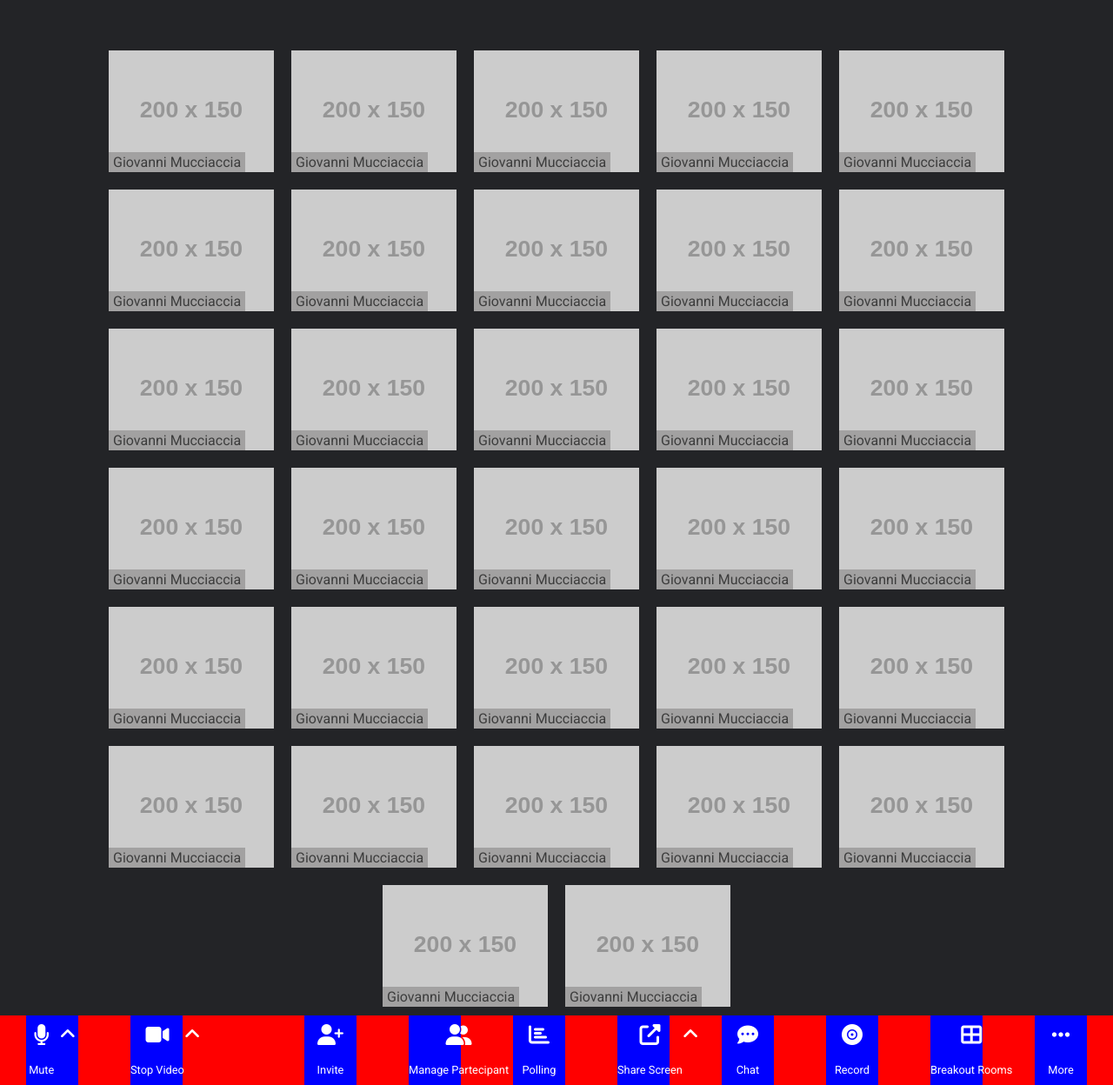
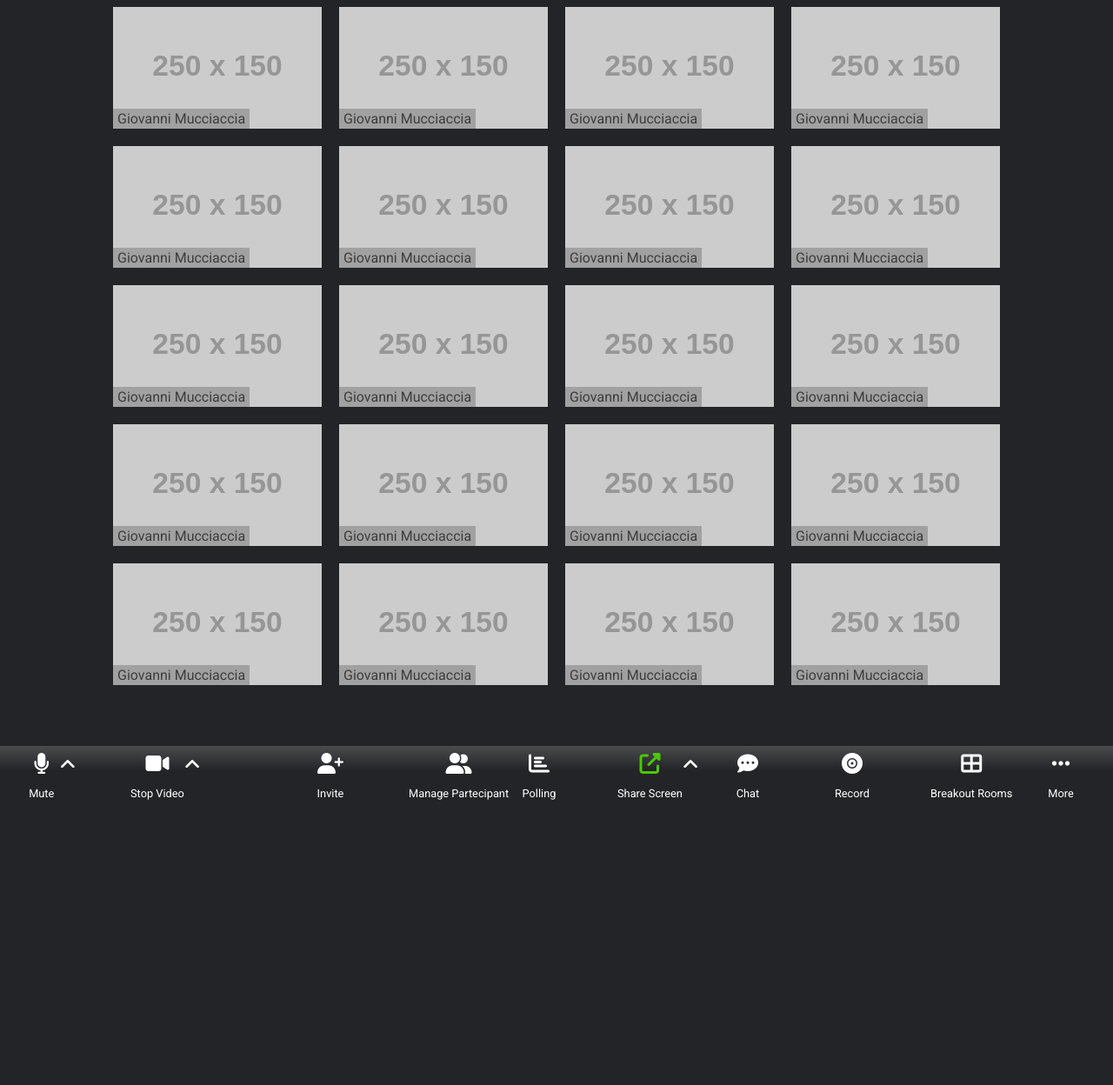
Before and after one commit to GianmarcoPerini/html-css-zoom, a plain HTML site: page index.html in a window 1280 px wide. Shown: the part 57-1305 px from the top of the page at 87% size. After the commit the page ends 985 px from the top, so only its background shows below. Drawn offline with Linux system fonts and the light colour scheme; placeholder pictures from the web are drawn by us.

Commit message:
zoom-final

```diff
--- a/css/style.css
+++ b/css/style.css
@@ -3,6 +3,10 @@
     padding: 0;
     box-sizing: border-box;
     font-family: 'Roboto', sans-serif;
+}
+
+body{
+    background-color: var(--background);
 }
 
 :root{
@@ -13,6 +17,7 @@
     --default-indicator: #7f7f7f;
     --background: #232427;
     --background-secondary: #4a4b4d;
+    --background-green: #4bc800;
     --background-name: rgba(56, 53, 53, .4);
 
     /* GRIGLIA VISUALIZZAZIONE  <i class="fas fa-grip-horizontal"></i> */
@@ -32,18 +37,12 @@
     /* DOT  <i class="fas fa-ellipsis-h"></i> */
 }
 
-.main{
-    background-color: var(--background);
-
-    width: 100%;
-}
 
 
 
 
 .button{
     width: 100%;
-    background-color: rebeccapurple;
     display: flex;
     justify-content: flex-end;
     color:  white;
@@ -52,25 +51,33 @@
 }
 
 .button__style{
-    background-color: var(--button-color);
+    background-image: linear-gradient(var(--background-secondary), var(--background) 60%);
     padding: 8px 10px;
     border-radius: 10px
 }
 
+.button__style:hover{
+    background-image: linear-gradient(var(--background-secondary), var(--background) 95%);
+    cursor: pointer;
+
+}
 
 
+/* //////////////////////////////////////// */
 
 
 .box{
     width: 90%;
+    height: 800px;
+    overflow: hidden;
     display: flex;
     justify-content: center;
     flex-wrap: wrap;
-    margin: 50px auto 0 auto;
+    margin: 0 auto;
 }
 
 .box__card{
-    width: 200px;
+    width: 250px;
     height: 150px;
     margin: 5px;
     position: relative;
@@ -97,42 +104,32 @@
 }
 
 
+/* //////////////////////////////////////// */
 
 
 .foot{
     width: 100%;
-    height: 80px;
-
-    background-color: red;
-
+    height: 70px;
+    background-image: linear-gradient(var(--background-secondary), var(--background) 40%);
     display: flex;
     align-items: center;
     flex-wrap: wrap;
-
     overflow: hidden;
+    margin-top: 60px;
 }
 
 .foot__box{
     width: 60px;
-    height: 80px;
-
-    background-color: blue;
-
+    height: 70px;
     margin: 0px 30px;
-
     display: flex;
     justify-content: space-around;
     align-items: center;
     align-content: space-around;
-
 }
 
 .foot :nth-of-type(11){
     margin-left: auto;
-    margin-right: 0;
-    width: 150px;
-    color: var(--txt-allert);
-    background-color: var(--background-secondary);
 }
 
 .foot :nth-of-type(3){
@@ -145,12 +142,12 @@
     justify-content: space-around;
     height: inherit;
 }
+
 .foot__icon{
     color: white;
     font-size: 1.5em;
     text-align: center;
     display: block;
-
 }
 
 .foot__prg{
@@ -166,3 +163,19 @@
     color: white;
     padding-top: 10px;
 }
+
+.foot__icon--green{
+    color: var(--background-green)
+}
+
+.foot__prg--red{
+    color: var(--txt-allert);
+}
+
+.foot__box--end{
+    background-color: var(--background-secondary);
+    margin-right: 0;
+    width: 150px;
+    height: 80px;
+    font-size: 1.3em
+}
--- a/index.html
+++ b/index.html
@@ -14,6 +14,9 @@
 <body>
         <main class="main">
 
+
+            <!-- BUTTON -->
+
             <div class="button">
                 <div class="button__style">
                     <p><i class="fas fa-grip-horizontal"></i> Speaker view</p>
@@ -23,139 +26,143 @@
                 </div>
             </div>
 
+            <!-- CARD -->
+
             <div class="box">
                 <div class="box__card">
-                        <img src="https://via.placeholder.com/200x150" alt="">
+                    <img src="https://via.placeholder.com/250x150" alt="">
                     <p class="box__card__name">Giovanni Mucciaccia</p>
                 </div>
                 <div class="box__card">
-                        <img src="https://via.placeholder.com/200x150" alt="">
+                    <img src="https://via.placeholder.com/250x150" alt="">
                     <p class="box__card__name">Giovanni Mucciaccia</p>
                 </div>
                 <div class="box__card">
-                        <img src="https://via.placeholder.com/200x150" alt="">
+                    <img src="https://via.placeholder.com/250x150" alt="">
                     <p class="box__card__name">Giovanni Mucciaccia</p>
                 </div>
                 <div class="box__card">
-                        <img src="https://via.placeholder.com/200x150" alt="">
+                    <img src="https://via.placeholder.com/250x150" alt="">
                     <p class="box__card__name">Giovanni Mucciaccia</p>
                 </div>
                 <div class="box__card">
-                        <img src="https://via.placeholder.com/200x150" alt="">
+                    <img src="https://via.placeholder.com/250x150" alt="">
                     <p class="box__card__name">Giovanni Mucciaccia</p>
                 </div>
                 <div class="box__card">
-                        <img src="https://via.placeholder.com/200x150" alt="">
+                    <img src="https://via.placeholder.com/250x150" alt="">
                     <p class="box__card__name">Giovanni Mucciaccia</p>
                 </div>
                 <div class="box__card">
-                        <img src="https://via.placeholder.com/200x150" alt="">
+                    <img src="https://via.placeholder.com/250x150" alt="">
                     <p class="box__card__name">Giovanni Mucciaccia</p>
                 </div>
                 <div class="box__card">
-                        <img src="https://via.placeholder.com/200x150" alt="">
+                    <img src="https://via.placeholder.com/250x150" alt="">
                     <p class="box__card__name">Giovanni Mucciaccia</p>
                 </div>
                 <div class="box__card">
-                        <img src="https://via.placeholder.com/200x150" alt="">
+                    <img src="https://via.placeholder.com/250x150" alt="">
                     <p class="box__card__name">Giovanni Mucciaccia</p>
                 </div>
                 <div class="box__card">
-                        <img src="https://via.placeholder.com/200x150" alt="">
+                    <img src="https://via.placeholder.com/250x150" alt="">
                     <p class="box__card__name">Giovanni Mucciaccia</p>
                 </div>
                 <div class="box__card">
-                        <img src="https://via.placeholder.com/200x150" alt="">
+                    <img src="https://via.placeholder.com/250x150" alt="">
                     <p class="box__card__name">Giovanni Mucciaccia</p>
                 </div>
                 <div class="box__card">
-                        <img src="https://via.placeholder.com/200x150" alt="">
+                    <img src="https://via.placeholder.com/250x150" alt="">
                     <p class="box__card__name">Giovanni Mucciaccia</p>
                 </div>
                 <div class="box__card">
-                        <img src="https://via.placeholder.com/200x150" alt="">
+                    <img src="https://via.placeholder.com/250x150" alt="">
                     <p class="box__card__name">Giovanni Mucciaccia</p>
                 </div>
                 <div class="box__card">
-                        <img src="https://via.placeholder.com/200x150" alt="">
+                    <img src="https://via.placeholder.com/250x150" alt="">
                     <p class="box__card__name">Giovanni Mucciaccia</p>
                 </div>
                 <div class="box__card">
-                        <img src="https://via.placeholder.com/200x150" alt="">
+                    <img src="https://via.placeholder.com/250x150" alt="">
                     <p class="box__card__name">Giovanni Mucciaccia</p>
                 </div>
                 <div class="box__card">
-                        <img src="https://via.placeholder.com/200x150" alt="">
+                    <img src="https://via.placeholder.com/250x150" alt="">
                     <p class="box__card__name">Giovanni Mucciaccia</p>
                 </div>
                 <div class="box__card">
-                        <img src="https://via.placeholder.com/200x150" alt="">
+                    <img src="https://via.placeholder.com/250x150" alt="">
                     <p class="box__card__name">Giovanni Mucciaccia</p>
                 </div>
                 <div class="box__card">
-                        <img src="https://via.placeholder.com/200x150" alt="">
+                    <img src="https://via.placeholder.com/250x150" alt="">
                     <p class="box__card__name">Giovanni Mucciaccia</p>
                 </div>
                 <div class="box__card">
-                        <img src="https://via.placeholder.com/200x150" alt="">
+                    <img src="https://via.placeholder.com/250x150" alt="">
                     <p class="box__card__name">Giovanni Mucciaccia</p>
                 </div>
                 <div class="box__card">
-                        <img src="https://via.placeholder.com/200x150" alt="">
+                    <img src="https://via.placeholder.com/250x150" alt="">
                     <p class="box__card__name">Giovanni Mucciaccia</p>
                 </div>
                 <div class="box__card">
-                        <img src="https://via.placeholder.com/200x150" alt="">
+                    <img src="https://via.placeholder.com/250x150" alt="">
                     <p class="box__card__name">Giovanni Mucciaccia</p>
                 </div>
                 <div class="box__card">
-                        <img src="https://via.placeholder.com/200x150" alt="">
+                    <img src="https://via.placeholder.com/250x150" alt="">
                     <p class="box__card__name">Giovanni Mucciaccia</p>
                 </div>
                 <div class="box__card">
-                        <img src="https://via.placeholder.com/200x150" alt="">
+                    <img src="https://via.placeholder.com/250x150" alt="">
                     <p class="box__card__name">Giovanni Mucciaccia</p>
                 </div>
                 <div class="box__card">
-                        <img src="https://via.placeholder.com/200x150" alt="">
+                    <img src="https://via.placeholder.com/250x150" alt="">
                     <p class="box__card__name">Giovanni Mucciaccia</p>
                 </div>
                 <div class="box__card">
-                        <img src="https://via.placeholder.com/200x150" alt="">
+                    <img src="https://via.placeholder.com/250x150" alt="">
                     <p class="box__card__name">Giovanni Mucciaccia</p>
                 </div>
                 <div class="box__card">
-                        <img src="https://via.placeholder.com/200x150" alt="">
+                    <img src="https://via.placeholder.com/250x150" alt="">
                     <p class="box__card__name">Giovanni Mucciaccia</p>
                 </div>
                 <div class="box__card">
-                        <img src="https://via.placeholder.com/200x150" alt="">
+                    <img src="https://via.placeholder.com/250x150" alt="">
                     <p class="box__card__name">Giovanni Mucciaccia</p>
                 </div>
                 <div class="box__card">
-                        <img src="https://via.placeholder.com/200x150" alt="">
+                    <img src="https://via.placeholder.com/250x150" alt="">
                     <p class="box__card__name">Giovanni Mucciaccia</p>
                 </div>
                 <div class="box__card">
-                        <img src="https://via.placeholder.com/200x150" alt="">
+                    <img src="https://via.placeholder.com/250x150" alt="">
                     <p class="box__card__name">Giovanni Mucciaccia</p>
                 </div>
                 <div class="box__card">
-                        <img src="https://via.placeholder.com/200x150" alt="">
+                    <img src="https://via.placeholder.com/250x150" alt="">
                     <p class="box__card__name">Giovanni Mucciaccia</p>
                 </div>
                 <div class="box__card">
-                        <img src="https://via.placeholder.com/200x150" alt="">
+                    <img src="https://via.placeholder.com/250x150" alt="">
                     <p class="box__card__name">Giovanni Mucciaccia</p>
                 </div>
                 <div class="box__card">
-                        <img src="https://via.placeholder.com/200x150" alt="">
+                    <img src="https://via.placeholder.com/250x150" alt="">
                     <p class="box__card__name">Giovanni Mucciaccia</p>
                 </div>
             </div>
 
+
+                <!-- FOOTER -->
+
             <div class="foot">
-
                 <div class="foot__box">
                     <div class="foot__box__icon">
                         <i class="foot__icon fas fa-microphone"></i>
@@ -165,7 +172,6 @@
                         <i class="foot__angle fas fa-angle-up"></i>
                     </div>
                 </div>
-
                 <div class="foot__box">
                     <div class="foot__box__icon">
                         <i class="foot__icon fas fa-video"></i>
@@ -175,74 +181,64 @@
                         <i class="foot__angle fas fa-angle-up"></i>
                     </div>
                 </div>
-
                 <div class="foot__box">
                     <div class="foot__box__icon">
                         <i class="foot__icon fas fa-user-plus"></i>
                         <p class="foot__prg"> Invite</p>
                     </div>
                 </div>
-
                 <div class="foot__box">
                     <div class="foot__box__icon">
                         <i class="foot__icon fas fa-user-friends"></i>
                         <p class="foot__prg"><nobr>Manage Partecipant</nobr></p>
                     </div>
                 </div>
-
                 <div class="foot__box">
                     <div class="foot__box__icon">
                         <i class="foot__icon fas fa-chart-bar"></i>
                         <p class="foot__prg">Polling</p>
                     </div>
                 </div>
-
                 <div class="foot__box">
                     <div class="foot__box__icon">
-                        <i class="foot__icon fas fa-external-link-alt"></i>
+                        <i class="foot__icon foot__icon--green fas fa-external-link-alt"></i>
                         <p class="foot__prg"><nobr>Share Screen</nobr></p>
                     </div>
                     <div class="foot__box__angle">
                         <i class="foot__angle fas fa-angle-up"></i>
                     </div>
                 </div>
-
                 <div class="foot__box">
                     <div class="foot__box__icon">
                         <i class="foot__icon fas fa-comment-dots"></i>
                         <p class="foot__prg">Chat</p>
                     </div>
                 </div>
-
                 <div class="foot__box">
                     <div class="foot__box__icon">
                         <i class="foot__icon fas fa-record-vinyl"></i>
                         <p class="foot__prg">Record</p>
                     </div>
                 </div>
-
                 <div class="foot__box">
                     <div class="foot__box__icon">
                         <i class="foot__icon fas fa-th-large"></i>
                         <p class="foot__prg"><nobr>Breakout Rooms</nobr></p>
                     </div>
                 </div>
-
                 <div class="foot__box">
                     <div class="foot__box__icon">
                         <i class="foot__icon fas fa-ellipsis-h"></i>
                         <p class="foot__prg">More</p>
                     </div>
                 </div>
-
-                <div class="foot__box">
-                    <div class="foot__box__icon">
-                        <p class="foot__prg--">End Meeting</p>
+                <div class="foot__box--end">
+                    <div class="foot__box__icon foot__box__icon--red">
+                        <p class="foot__prg foot__prg--red"> <strong> End Meeting </strong></p>
+                    </div>
                 </div>
             </div>
 
-
-            </div>
         </main>
 </body>
 </html>
```
Lines whose indentation alone changed are shown as unchanged.
